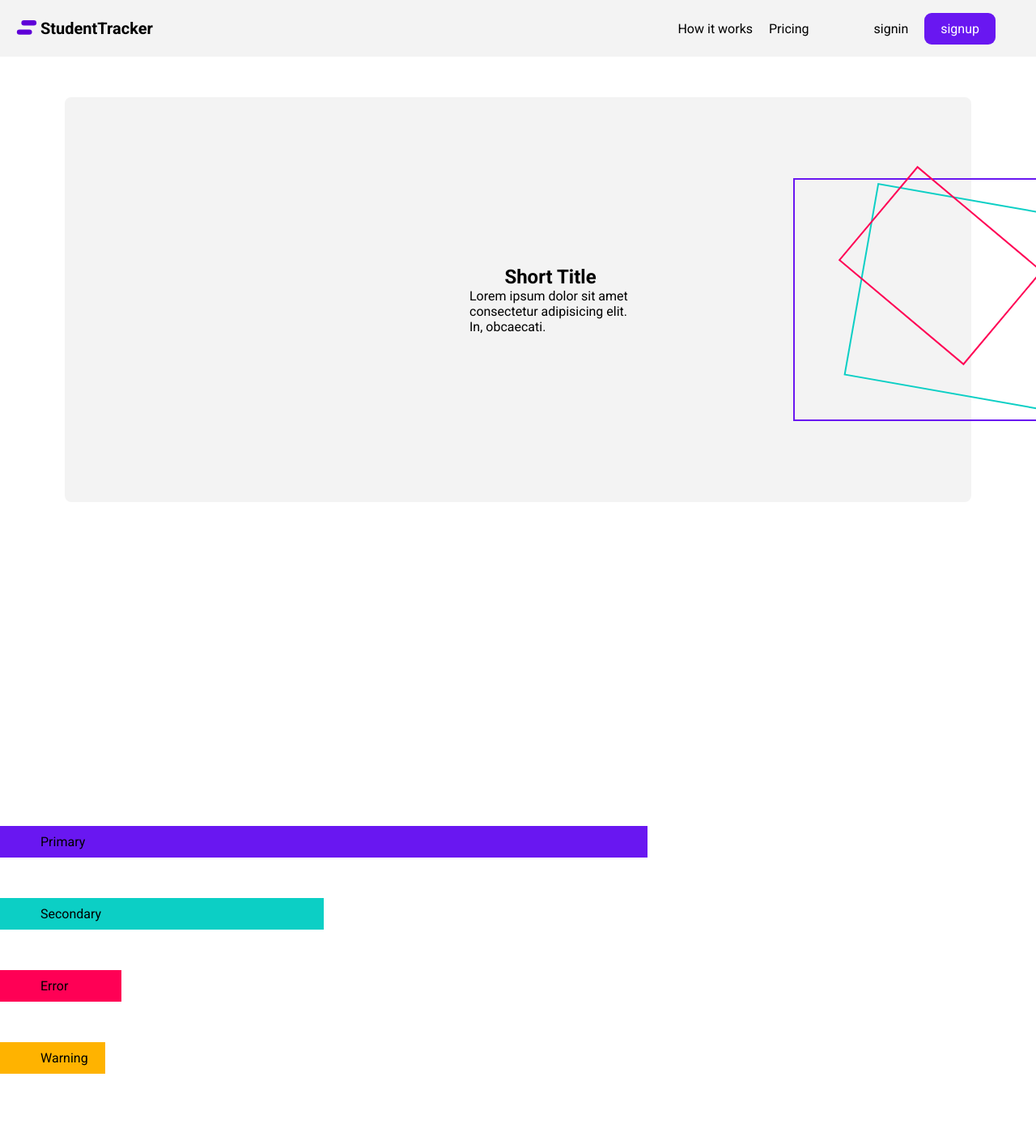
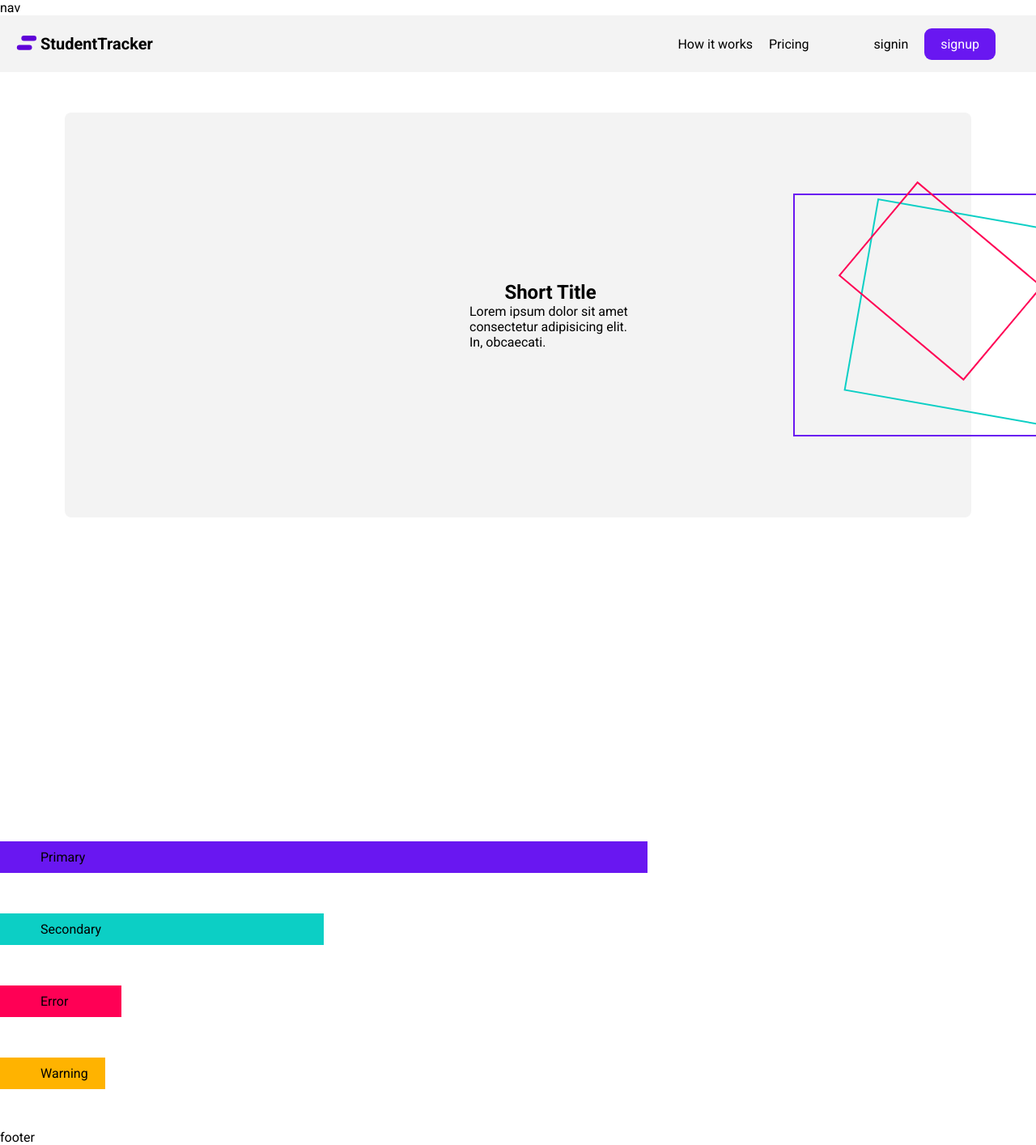
Before and after one commit to pricetula/somo-tracker-web, a Next.js app: page / in a window 1280 px wide. Shown: the top 1414 px of the page at 81% size. Before the commit the page ends 1376 px from the top, so only its background shows below. Built offline with nearby package versions, Linux system fonts and the light colour scheme.

Commit message:
added nav and footer section component

```diff
--- a/src/components/Layout/Layout.tsx
+++ b/src/components/Layout/Layout.tsx
@@ -1,10 +1,16 @@
 import React, { ReactNode } from 'react';
+import TopNav from '../TopNav';
+import Footer from '../Footer';
 
 function Layout({ children }: { children: ReactNode }) {
   return (
-    <main>
-      {children}
-    </main>
+    <>
+      <TopNav />
+      <main>
+        {children}
+      </main>
+      <Footer />
+    </>
   )
 };
 
--- a/src/components/TopNav/TopNav.tsx
+++ b/src/components/TopNav/TopNav.tsx
@@ -2,7 +2,7 @@ import React from 'react';
 
 function TopNav() {
   return (
-    <nav>
+    <nav aria-label="Primary">
       nav
     </nav>
   )
```
